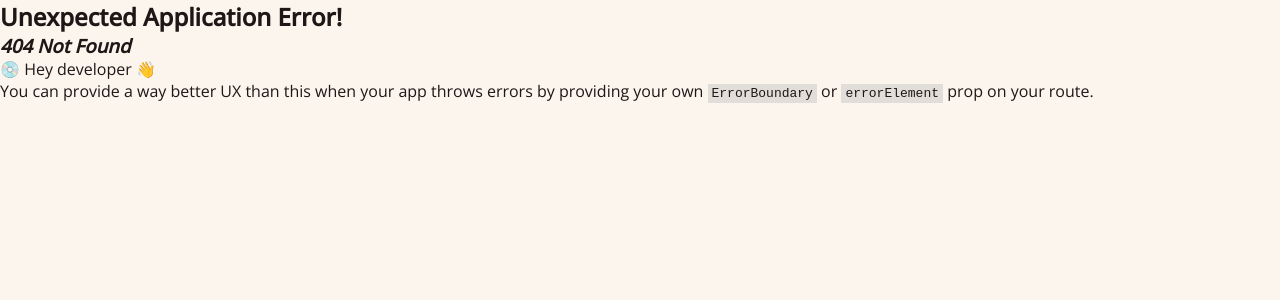
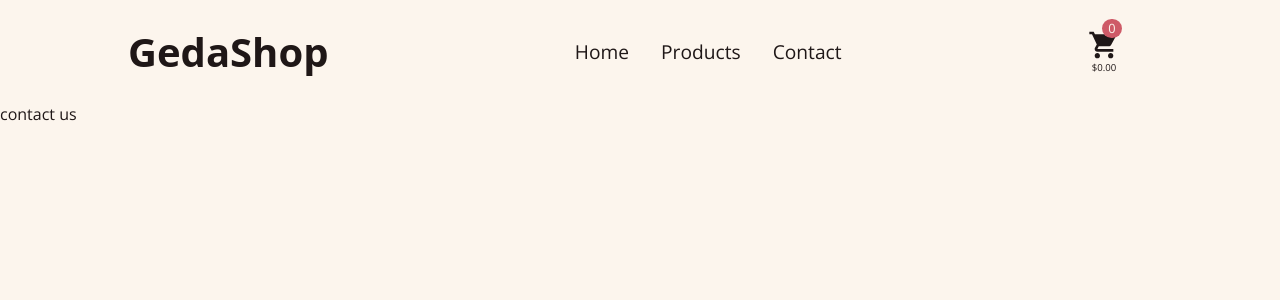
Before and after one commit to gedadev/shopping-cart, a React (Vite) app: page /contact in a window 1280 px wide. Before the commit this address had no page. Shown: the top 300 px of the page. Built offline with nearby package versions, Linux system fonts and the light colour scheme; a web font is replaced by a local one.

Commit message:
Create the contact component, update the route and the link in header

```diff
--- /dev/null
+++ b/src/components/Contact.jsx
@@ -0,0 +1,7 @@
+export default function Contact() {
+  return (
+    <>
+      <p>contact us</p>
+    </>
+  );
+}
--- a/src/components/Header.jsx
+++ b/src/components/Header.jsx
@@ -23,7 +23,7 @@ export default function Header() {
             </Link>
           </li>
           <li>
-            <Link className="nav-link" to="/">
+            <Link className="nav-link" to="contact">
               Contact
             </Link>
           </li>
--- a/src/routes/Router.jsx
+++ b/src/routes/Router.jsx
@@ -3,6 +3,7 @@ import Products from "../components/Products";
 import Cart from "../components/Cart";
 import App from "../App";
 import Home from "../components/Home";
+import Contact from "../components/Contact";
 
 export default function Router() {
   const router = createBrowserRouter([
@@ -22,6 +23,10 @@ export default function Router() {
           path: "cart",
           element: <Cart />,
         },
+        {
+          path: "contact",
+          element: <Contact />,
+        },
       ],
     },
   ]);
```
